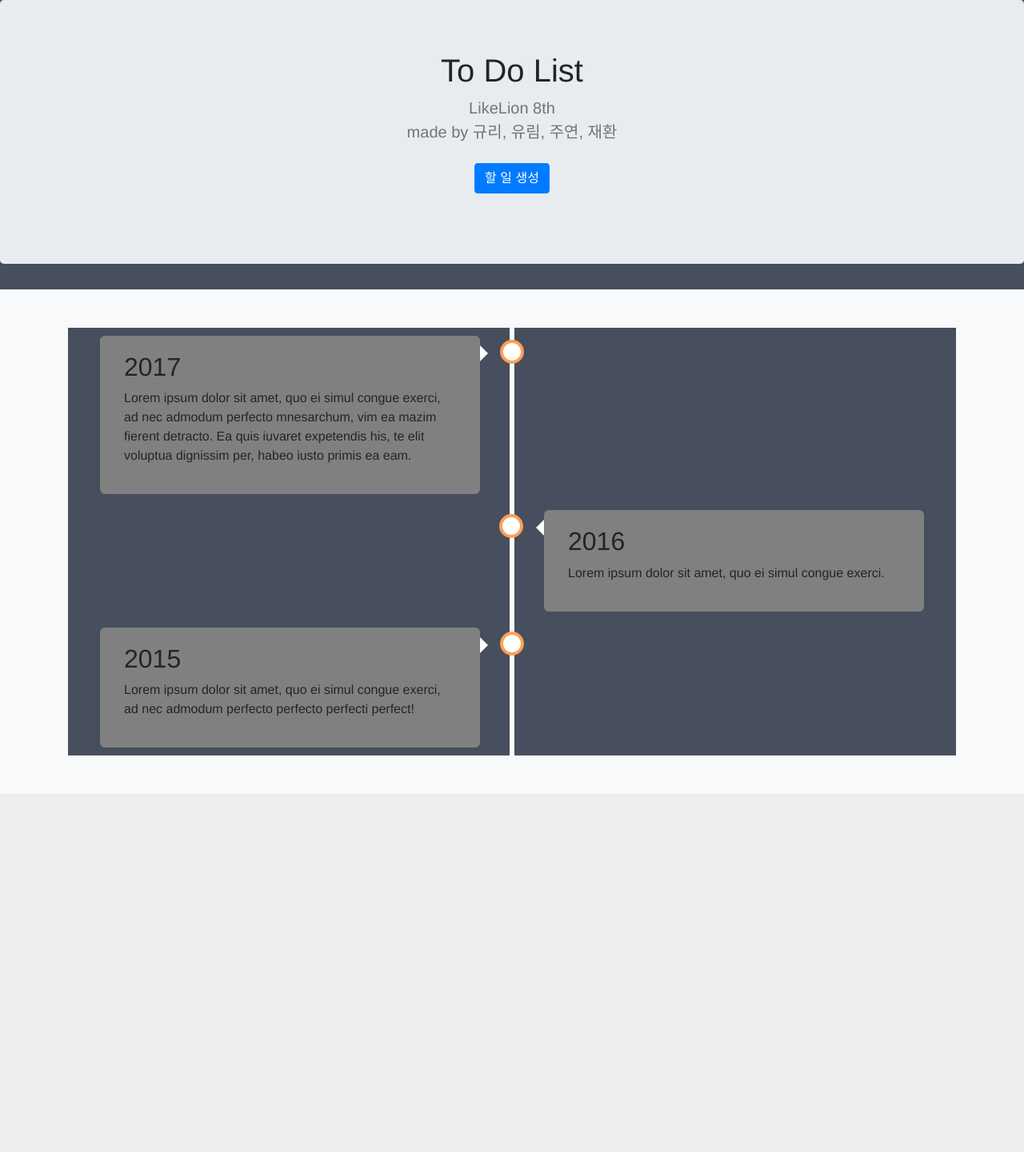
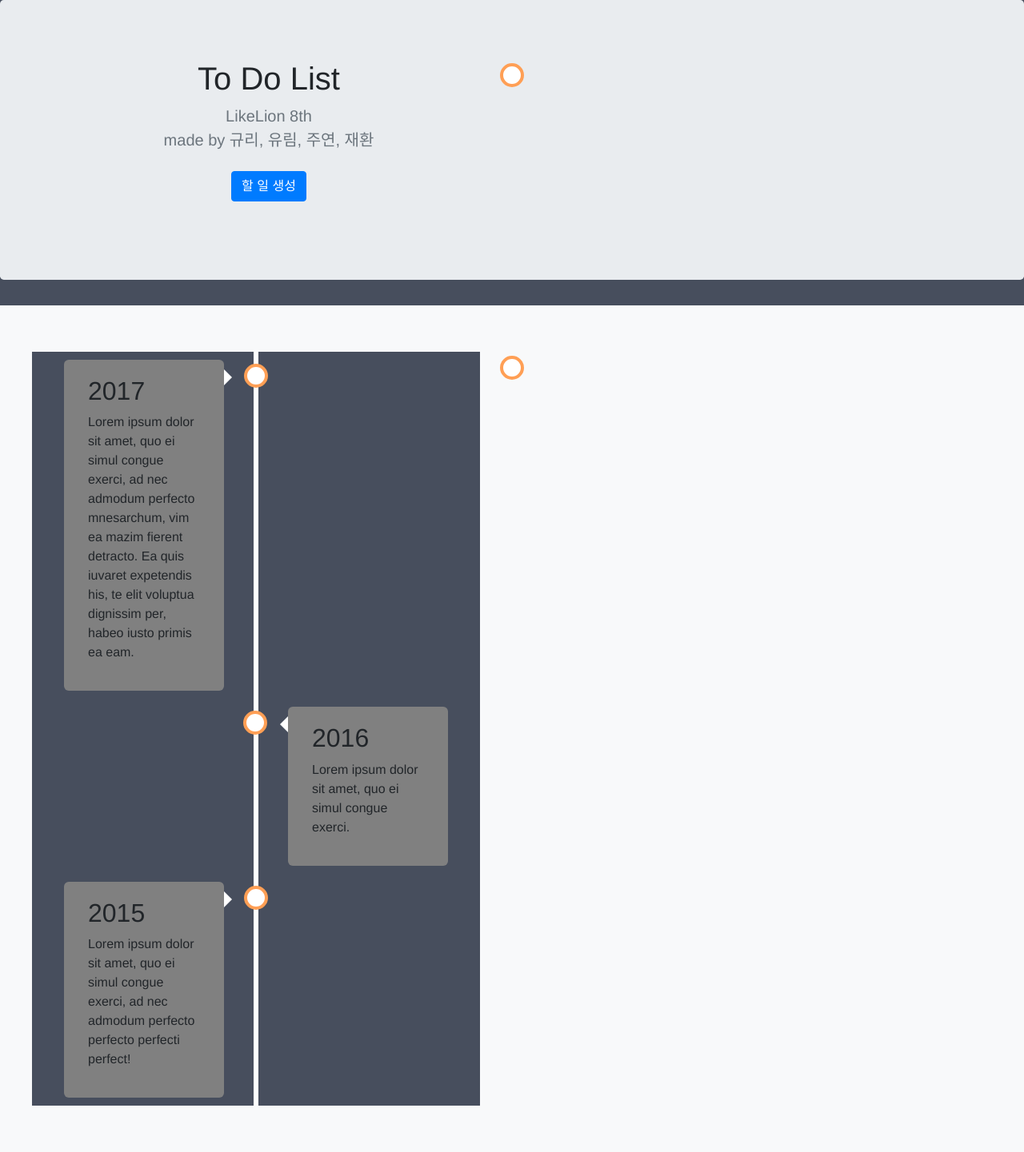
Before and after one commit to ajoulikelion8/toyproject_1day3ggang, a Django app: page / in a window 1280 px wide. Shown: the part 56-1497 px from the top of the page at 80% size. Before the commit the page ends 1001 px from the top, so only its background shows below. Run offline with Django 3.2, Linux system fonts and the light colour scheme; some libraries are stand-ins or nearby versions.

Commit message:
touch front

```diff
--- /dev/null
+++ b/content/static/content/mainpage.css
@@ -0,0 +1,134 @@
+* {
+    box-sizing: border-box;
+  }
+
+  /* Set a background color */
+
+  body {
+    background-color: #474e5d;
+    font-family: Helvetica, sans-serif;
+  }
+
+  /* The actual timeline (the vertical ruler) */
+  .timeline {
+    position: relative;
+    max-width: 1200px;
+    margin: 0 auto;
+  }
+
+  /* The actual timeline (the vertical ruler) */
+  .timeline::after {
+    content: '';
+    position: absolute;
+    width: 6px;
+    background-color: white;
+    top: 0;
+    bottom: 0;
+    left: 50%;
+    margin-left: -3px;
+  }
+
+  /* Container around content */
+  .containerbox {
+    padding: 10px 40px;
+    position: relative;
+    background-color: inherit;
+    width: 50%;
+  }
+
+  /* The circles on the timeline */
+  .containerbox::after {
+    content: '';
+    position: absolute;
+    width: 30px;
+    height: 30px;
+    right: -15.0px;
+    background-color: white;
+    border: 4px solid #FF9F55;
+    top: 15px;
+    border-radius: 50%;
+    z-index: 1;
+  }
+
+  /* Place the container to the left */
+  .left {
+    left: 0;
+  }
+
+  /* Place the container to the right */
+  .right {
+    left: 50%;
+  }
+
+  /* Add arrows to the left container (pointing right) */
+  .left::before {
+    content: " ";
+    height: 0;
+    position: absolute;
+    top: 22px;
+    width: 0;
+    z-index: 1;
+    right: 30px;
+    border: medium solid white;
+    border-width: 10px 0 10px 10px;
+    border-color: transparent transparent transparent white;
+  }
+
+  /* Add arrows to the right container (pointing left) */
+  .right::before {
+    content: " ";
+    height: 0;
+    position: absolute;
+    top: 22px;
+    width: 0;
+    z-index: 1;
+    left: 30px;
+    border: medium solid white;
+    border-width: 10px 10px 10px 0;
+    border-color: transparent white transparent transparent;
+  }
+
+  /* Fix the circle for containers on the right side */
+  .right::after {
+    left: -16px;
+  }
+
+  /* The actual content */
+  .content {
+    padding: 20px 30px;
+    background-color: white;
+    position: relative;
+  }
+
+  /* Media queries - Responsive timeline on screens less than 600px wide */
+  @media screen and (max-width: 600px) {
+  /* Place the timelime to the left */
+    .timeline::after {
+      left: 31px;
+    }
+
+  /* Full-width containers */
+    .containerbox {
+      width: 50%;
+      padding-left: 70px;
+      padding-right: 25px;
+    }
+
+  /* Make sure that all arrows are pointing leftwards */
+    .containerbox::before {
+      left: 60px;
+      border: medium solid white;
+      border-width: 10px 10px 10px 0;
+      border-color: transparent white transparent transparent;
+    }
+
+  /* Make sure all circles are at the same spot */
+    .left::after, .right::after {
+      left: 15px;
+    }
+
+  /* Make all right containers behave like the left ones */
+    .right {
+      left: 0%;
+    }
+  }
--- a/content/templates/content/create.html
+++ b/content/templates/content/create.html
@@ -1,9 +1,10 @@
 {% extends 'content/base.html' %}
 {% load static %}
+
+{% block content %}
 <head>
-    <link rel="stylesheet" href="{% static 'content/create.css' %}">
+    <link rel="stylesheet" type="text/css" href="{% static 'content/create.css' %}">
 </head>
-{% block content %}
 <h1> 게시물을 받을 공간임</h1>
 <div class = "container">
     <form action="{% url 'create' %}" method="POST" enctype="multipart/form-data">
--- a/content/templates/content/mainpage.html
+++ b/content/templates/content/mainpage.html
@@ -1,8 +1,11 @@
 {% extends 'content/base.html' %}
 {% load static %}
 {% block content %}
+<head>
+  <link rel="stylesheet" type="text/css" href="{% static 'content/mainpage.css' %}">
+</head>
 <section class="jumbotron text-center">
-    <div class="container">
+    <div class="containerbox">
       <h1 class="jumbotron-heading">To Do List</h1>
       <p class="lead text-muted"><strong>LikeLion 8th</strong><br>made by 규리, 유림, 주연, 재환</p>
       <p>
@@ -13,7 +16,8 @@
   </section>
 
 <div class="album py-5 bg-light">
-    <div class="container">
+    <div class="containerbox">
+
  <link rel="stylesheet" href="{% static 'content/css/timeline.css' %}">
 
     <div style="background-color: #474e5d;">
@@ -38,5 +42,6 @@
         </div>
       </div>
     </div>
+    </div>
 
       {% endblock %}
```
Also changed, not shown: static/content/create.css (renamed from content/static/content/create.css, +7 -1 lines).
